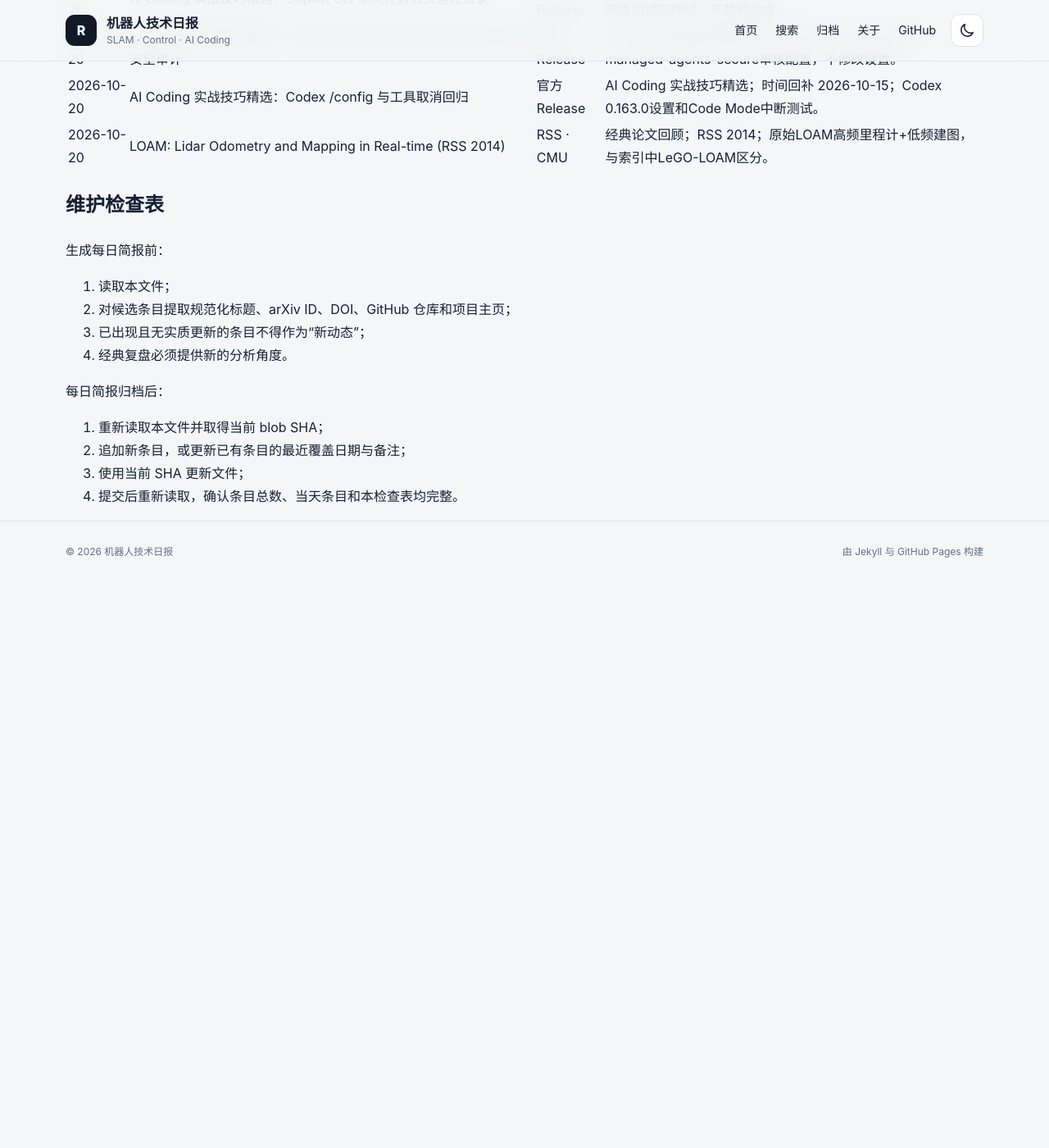
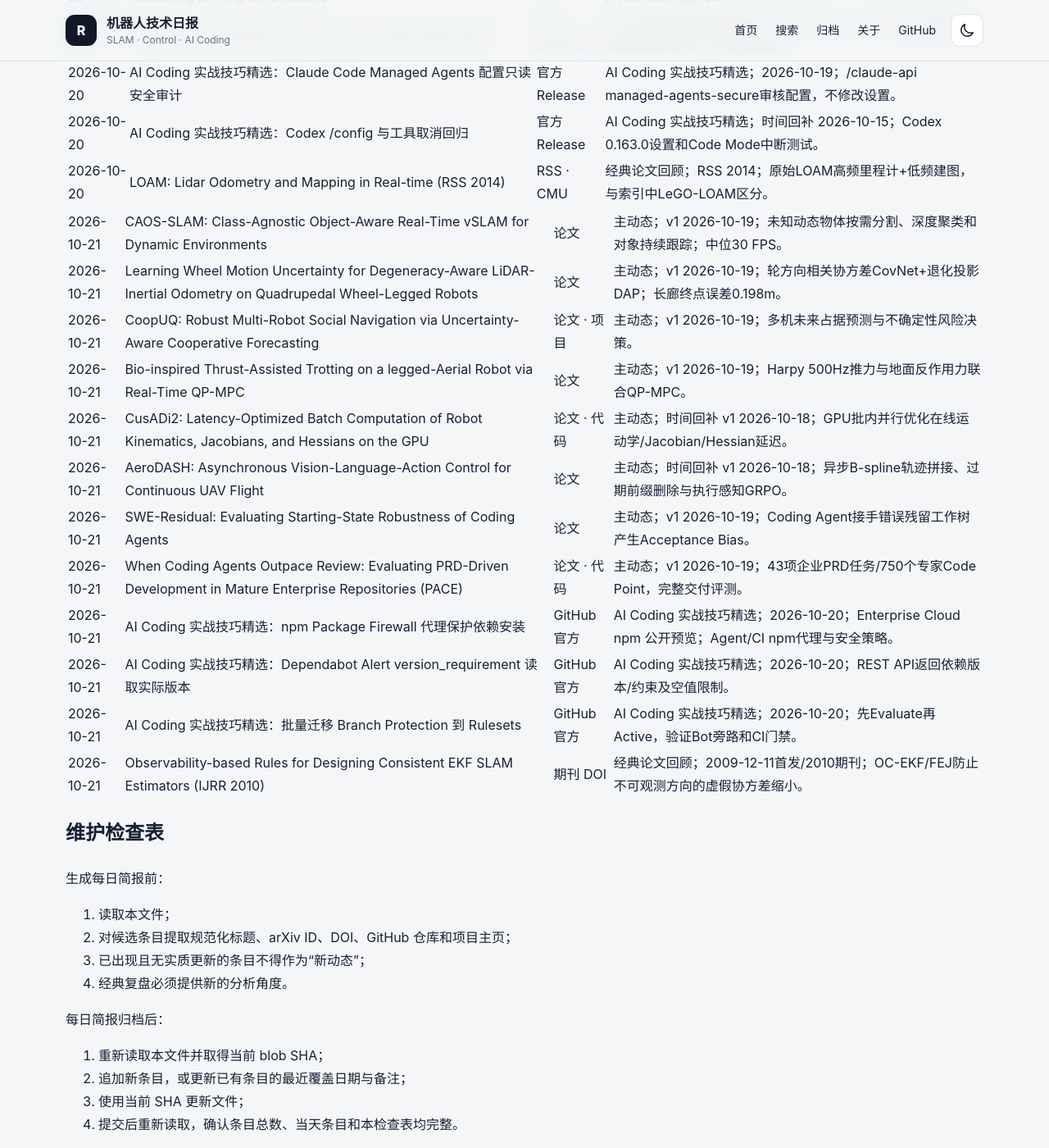
Before and after one commit to helywin/daily, a Jekyll site: the page built from robotics-brief-covered-items.md, in a window 1280 px wide and 1400 px high, scrolled down 71537 px. Shown: the whole window at 82% size. Built offline with Jekyll 4.4.1, drawn with Linux system fonts in a browser that asks for light colours; our own code applies the rules of GitHub Pages for plain Markdown files; before the commit the page ends 72245 px from its top, so only the background shows below that; some of the changed text lies outside the part shown.

Commit message:
docs: update robotics brief coverage index for 2026-10-21

```diff
--- a/robotics-brief-covered-items.md
+++ b/robotics-brief-covered-items.md
@@ -1,6 +1,6 @@
 # 机器人技术简报已覆盖条目索引
 
-> 最后更新：2026-10-20（Asia/Shanghai）
+> 最后更新：2026-10-21（Asia/Shanghai）
 >
 > 用途：每日简报选题前强制查重。本文件保留全部历史条目的最近覆盖日期、规范标题、至少一个可直接访问的原始来源和必要备注。
 >
@@ -158,6 +158,8 @@
 > 2026-10-19 新增 8 条主动态、2 条 AI Coding 实战技巧精选与 1 条经典论文回顾，共 1041 条。
 >
 > 2026-10-20 新增 8 条主动态、3 条 AI Coding 实战技巧精选与 1 条经典论文回顾，共 1053 条。
+>
+> 2026-10-21 新增 8 条主动态、3 条 AI Coding 实战技巧精选与 1 条经典论文回顾，共 1065 条。
 >
 ## 已核验条目
 
@@ -1294,6 +1296,19 @@
 | 2026-10-20 | AI Coding 实战技巧精选：Codex /config 与工具取消回归 | [官方 Release](https://github.com/openai/codex/releases/tag/rust-v0.163.0) | AI Coding 实战技巧精选；时间回补 2026-10-15；Codex 0.163.0设置和Code Mode中断测试。 |
 | 2026-10-20 | LOAM: Lidar Odometry and Mapping in Real-time (RSS 2014) | [RSS](https://roboticsproceedings.org/rss10/p07.html) · [CMU](https://publications.ri.cmu.edu/loam-lidar-odometry-and-mapping-in-real-time) | 经典论文回顾；RSS 2014；原始LOAM高频里程计+低频建图，与索引中LeGO-LOAM区分。 |
 
+| 2026-10-21 | CAOS-SLAM: Class-Agnostic Object-Aware Real-Time vSLAM for Dynamic Environments | [论文](https://arxiv.org/abs/2610.26633) | 主动态；v1 2026-10-19；未知动态物体按需分割、深度聚类和对象持续跟踪；中位30 FPS。 |
+| 2026-10-21 | Learning Wheel Motion Uncertainty for Degeneracy-Aware LiDAR-Inertial Odometry on Quadrupedal Wheel-Legged Robots | [论文](https://arxiv.org/abs/2610.26550) | 主动态；v1 2026-10-19；轮方向相关协方差CovNet+退化投影DAP；长廊终点误差0.198m。 |
+| 2026-10-21 | CoopUQ: Robust Multi-Robot Social Navigation via Uncertainty-Aware Cooperative Forecasting | [论文](https://arxiv.org/abs/2610.26852) · [项目](https://coopuq.github.io/) | 主动态；v1 2026-10-19；多机未来占据预测与不确定性风险决策。 |
+| 2026-10-21 | Bio-inspired Thrust-Assisted Trotting on a legged-Aerial Robot via Real-Time QP-MPC | [论文](https://arxiv.org/abs/2610.26810) | 主动态；v1 2026-10-19；Harpy 500Hz推力与地面反作用力联合QP-MPC。 |
+| 2026-10-21 | CusADi2: Latency-Optimized Batch Computation of Robot Kinematics, Jacobians, and Hessians on the GPU | [论文](https://arxiv.org/abs/2610.25476) · [代码](https://github.com/johnviljoen/cusadi2) | 主动态；时间回补 v1 2026-10-18；GPU批内并行优化在线运动学/Jacobian/Hessian延迟。 |
+| 2026-10-21 | AeroDASH: Asynchronous Vision-Language-Action Control for Continuous UAV Flight | [论文](https://arxiv.org/abs/2610.25407) | 主动态；时间回补 v1 2026-10-18；异步B-spline轨迹拼接、过期前缀删除与执行感知GRPO。 |
+| 2026-10-21 | SWE-Residual: Evaluating Starting-State Robustness of Coding Agents | [论文](https://arxiv.org/abs/2610.25899) | 主动态；v1 2026-10-19；Coding Agent接手错误残留工作树产生Acceptance Bias。 |
+| 2026-10-21 | When Coding Agents Outpace Review: Evaluating PRD-Driven Development in Mature Enterprise Repositories (PACE) | [论文](https://arxiv.org/abs/2610.26394) · [代码](https://github.com/TianqiLiu1/PACE-Bench) | 主动态；v1 2026-10-19；43项企业PRD任务/750个专家Code Point，完整交付评测。 |
+| 2026-10-21 | AI Coding 实战技巧精选：npm Package Firewall 代理保护依赖安装 | [GitHub 官方](https://github.blog/changelog/2026-10-20-github-package-firewall-in-public-preview/) | AI Coding 实战技巧精选；2026-10-20；Enterprise Cloud npm 公开预览；Agent/CI npm代理与安全策略。 |
+| 2026-10-21 | AI Coding 实战技巧精选：Dependabot Alert version_requirement 读取实际版本 | [GitHub 官方](https://github.blog/changelog/2026-10-20-dependabot-alerts-rest-api-now-includes-dependency-versions/) | AI Coding 实战技巧精选；2026-10-20；REST API返回依赖版本/约束及空值限制。 |
+| 2026-10-21 | AI Coding 实战技巧精选：批量迁移 Branch Protection 到 Rulesets | [GitHub 官方](https://github.blog/changelog/2026-10-20-bulk-migrate-branch-protections-to-rulesets-for-a-repository/) | AI Coding 实战技巧精选；2026-10-20；先Evaluate再Active，验证Bot旁路和CI门禁。 |
+| 2026-10-21 | Observability-based Rules for Designing Consistent EKF SLAM Estimators (IJRR 2010) | [期刊 DOI](https://doi.org/10.1177/0278364909353640) | 经典论文回顾；2009-12-11首发/2010期刊；OC-EKF/FEJ防止不可观测方向的虚假协方差缩小。 |
+
 ## 维护检查表
 
 生成每日简报前：
```
